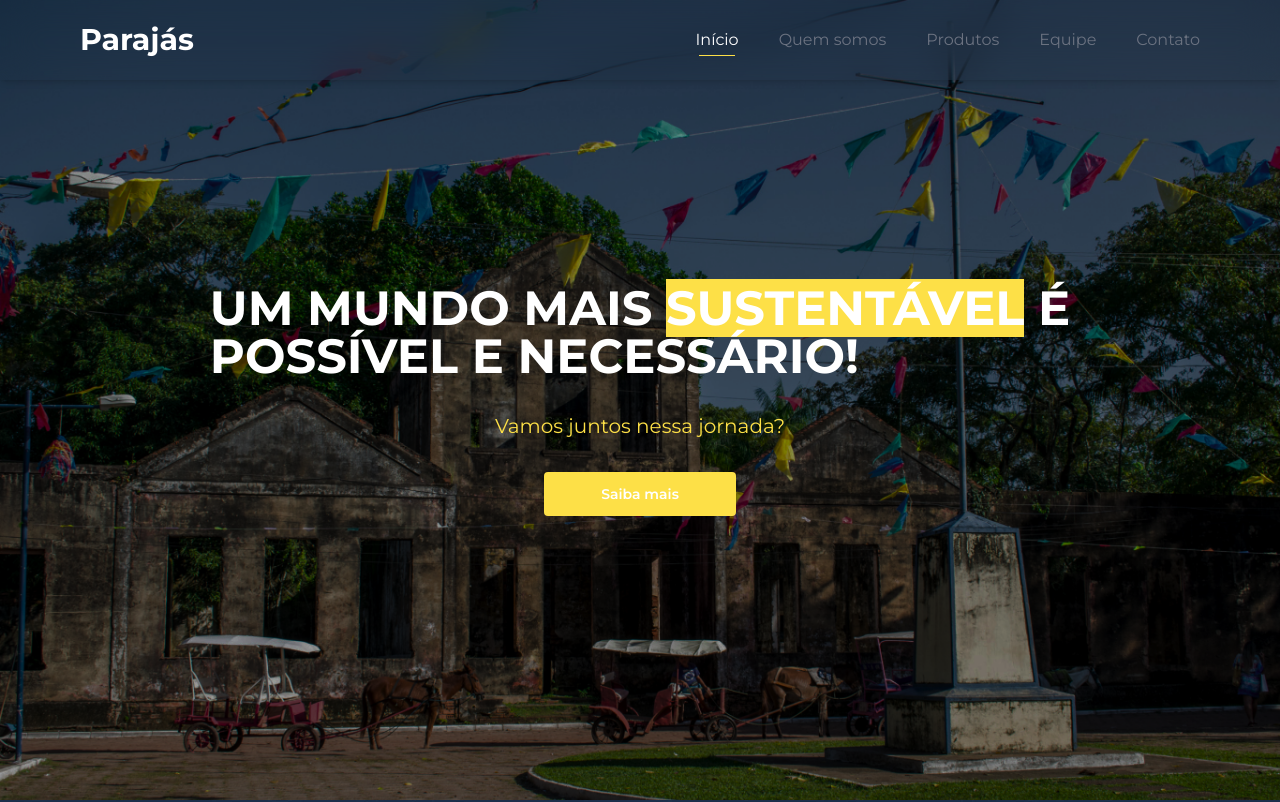
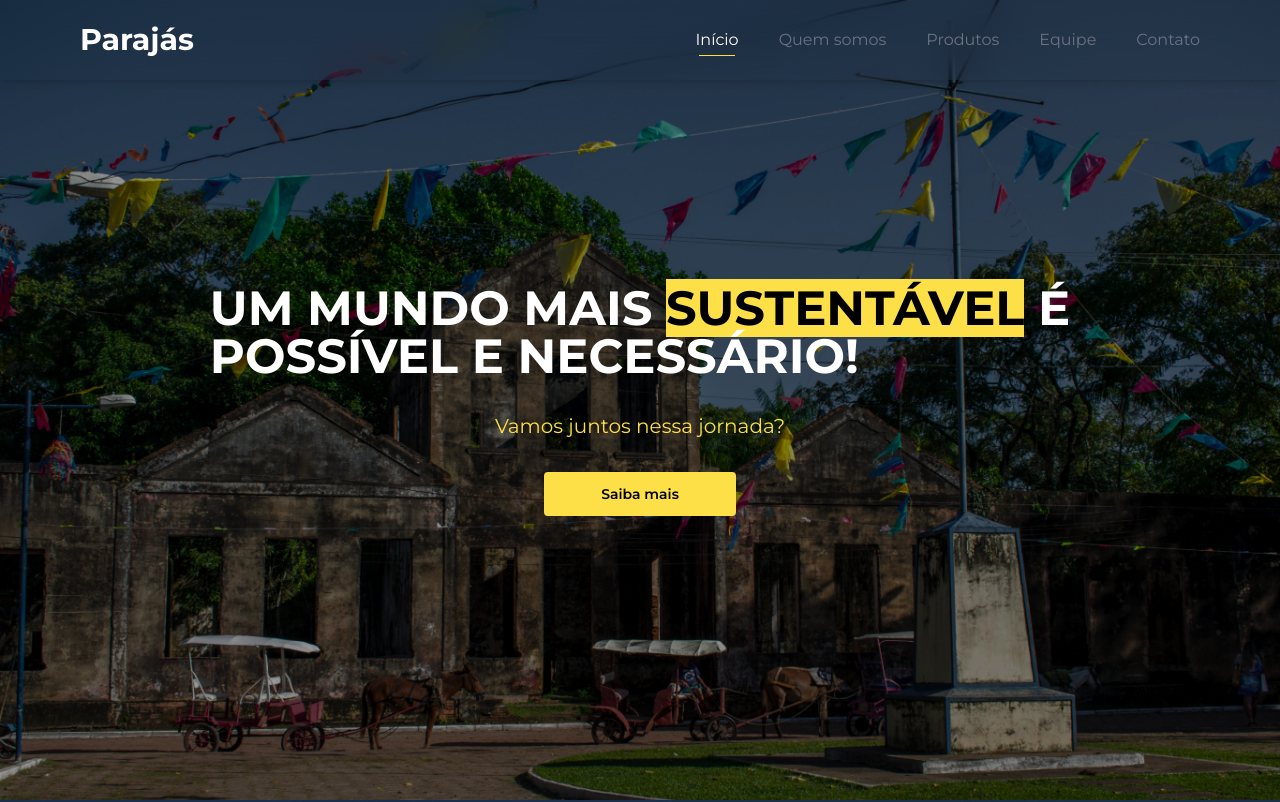
Before and after one commit to Parajas/parajas-website, a Next.js app: page / in a window 1280 px wide. Shown: the top 802 px of the page. Built offline with nearby package versions, Linux system fonts and the light colour scheme.

Commit message:
feat: tailwind color tweaks

```diff
--- a/tailwind.config.ts
+++ b/tailwind.config.ts
@@ -7,6 +7,24 @@ export default {
       fontFamily: {
 				sans: "Montserrat, sans-serif",
 			},
+
+      colors: {
+        gray: {
+          900: '#121214',
+          800: '#202024',
+          400: '#7c7c8a',
+          200: '#c4c4cc',
+          100: '#e1e1e6',
+        },
+
+        black: {
+          900: "#000",
+          800: "#464646",
+          700: "#A3A3A3",
+          400: "#ECECEC",
+          100: "#F6F6F6",
+        },
+      }
     },
   },
   plugins: [],
```
